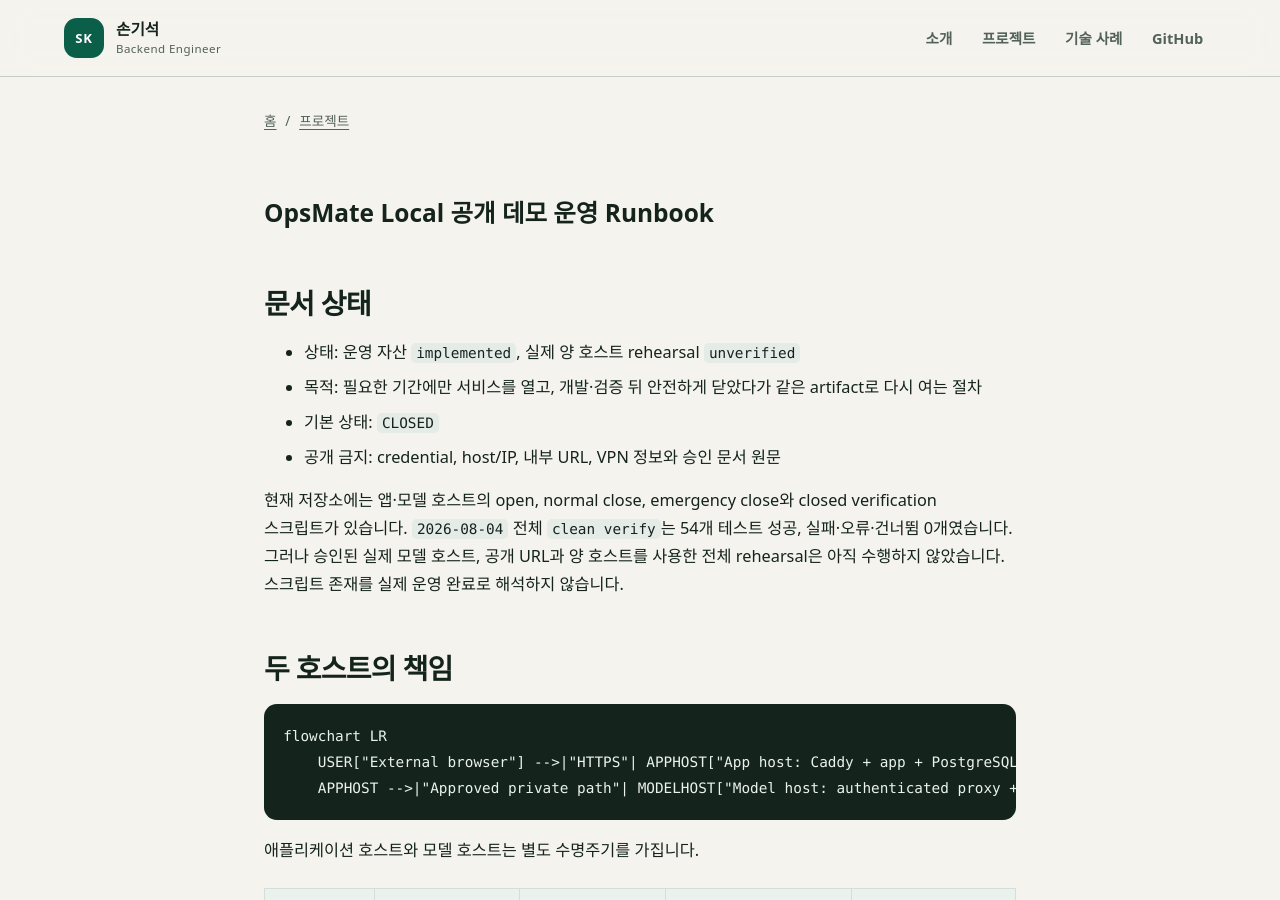
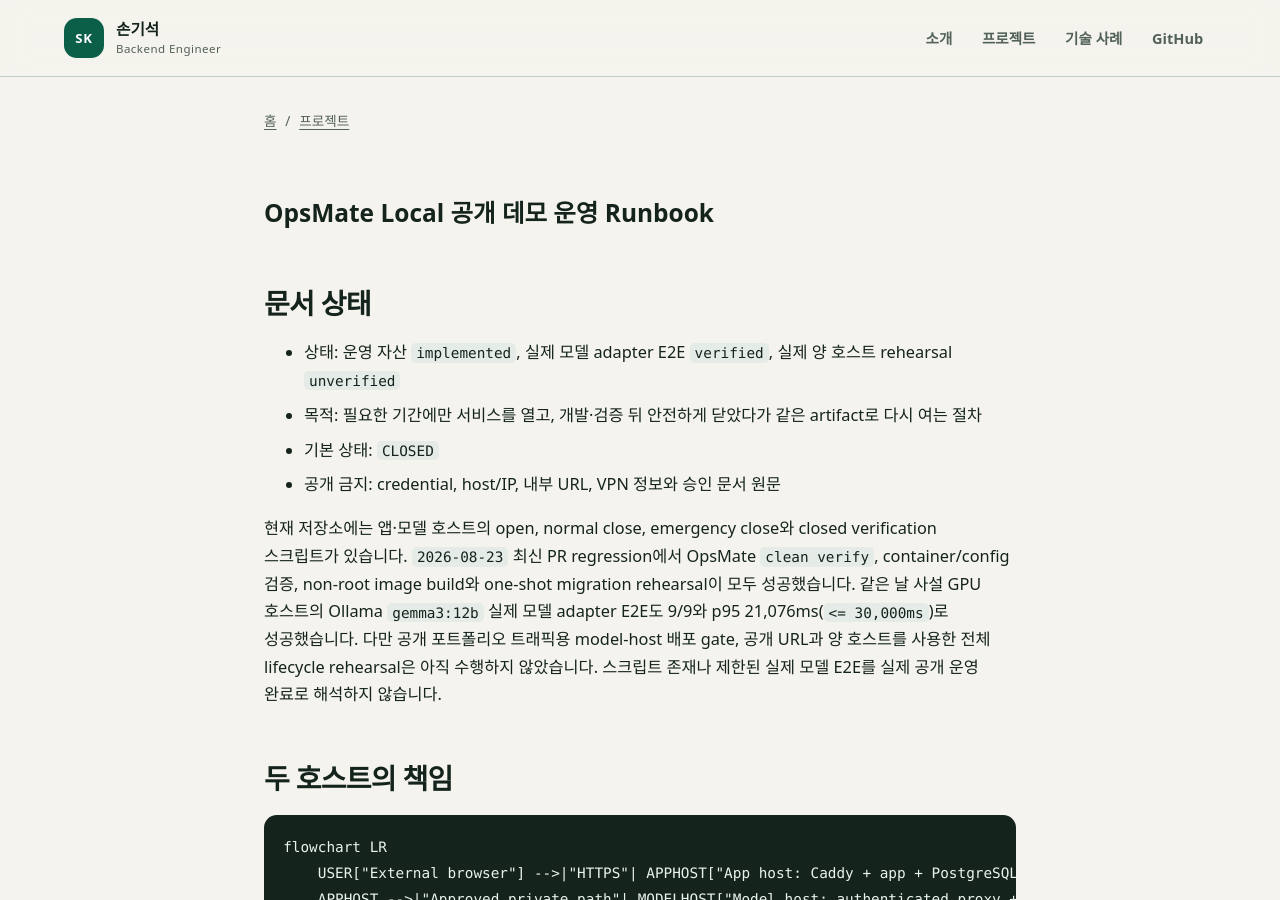
Before and after one commit to son1004007/engineering-career-portfolio, a Jekyll site: the page built from 02_projects/opsmate-local/docs/SERVICE_RUNBOOK.md, in a window 1280 px wide and 900 px high. Built offline with Jekyll 4.4.1, drawn with Linux system fonts in a browser that asks for light colours; our own code applies the rules of GitHub Pages for plain Markdown files; some of the changed text lies outside the part shown.

Commit message:
docs: sync OpsMate runbook verification state

```diff
--- a/02_projects/opsmate-local/docs/SERVICE_RUNBOOK.md
+++ b/02_projects/opsmate-local/docs/SERVICE_RUNBOOK.md
@@ -2,12 +2,12 @@
 
 ## 문서 상태
 
-- 상태: 운영 자산 `implemented`, 실제 양 호스트 rehearsal `unverified`
+- 상태: 운영 자산 `implemented`, 실제 모델 adapter E2E `verified`, 실제 양 호스트 rehearsal `unverified`
 - 목적: 필요한 기간에만 서비스를 열고, 개발·검증 뒤 안전하게 닫았다가 같은 artifact로 다시 여는 절차
 - 기본 상태: `CLOSED`
 - 공개 금지: credential, host/IP, 내부 URL, VPN 정보와 승인 문서 원문
 
-현재 저장소에는 앱·모델 호스트의 open, normal close, emergency close와 closed verification 스크립트가 있습니다. `2026-08-04` 전체 `clean verify`는 54개 테스트 성공, 실패·오류·건너뜀 0개였습니다. 그러나 승인된 실제 모델 호스트, 공개 URL과 양 호스트를 사용한 전체 rehearsal은 아직 수행하지 않았습니다. 스크립트 존재를 실제 운영 완료로 해석하지 않습니다.
+현재 저장소에는 앱·모델 호스트의 open, normal close, emergency close와 closed verification 스크립트가 있습니다. `2026-08-23` 최신 PR regression에서 OpsMate `clean verify`, container/config 검증, non-root image build와 one-shot migration rehearsal이 모두 성공했습니다. 같은 날 사설 GPU 호스트의 Ollama `gemma3:12b` 실제 모델 adapter E2E도 9/9와 p95 21,076ms(`<= 30,000ms`)로 성공했습니다. 다만 공개 포트폴리오 트래픽용 model-host 배포 gate, 공개 URL과 양 호스트를 사용한 전체 lifecycle rehearsal은 아직 수행하지 않았습니다. 스크립트 존재나 제한된 실제 모델 E2E를 실제 공개 운영 완료로 해석하지 않습니다.
 
 ## 두 호스트의 책임
 
@@ -58,6 +58,8 @@
 - [ ] Ollama 자체 host port는 노출하지 않음
 - [ ] Ollama image full digest, 모델 tag와 실제 content ID를 고정함
 - [ ] 한 GPU만 선택하고 다른 workload를 변경하지 않음
+
+`2026-08-23` 실제 모델 adapter E2E는 모델 호환성·구조화 출력·서버 검증·저장 경계를 확인한 증거입니다. 위 체크리스트는 **공개 포트폴리오 트래픽을 처리하는 실제 model-host 운영 gate**이므로 별도로 충족해야 합니다.
 
 모델 `open-model.sh`는 승인 flag가 정확히 `YES`인지 Docker, GPU, network 또는 model 작업보다 먼저 확인합니다. 승인이 없으면 여기서 중단하고 유료 API나 다른 모델로 자동 전환하지 않습니다.
 
@@ -275,4 +277,4 @@
 - close 뒤 합성 workspace 삭제와 외부 접근 차단 확인
 - 공개 문서와 evidence label이 실제 결과와 일치
 
-현재는 배포 자산까지 구현했지만 실제 승인 모델·공개 URL·외부 정책·양 호스트 rehearsal이 남아 있습니다. 따라서 서비스가 실제로 열려 있거나 운영 검증이 끝났다고 표시하지 않습니다.
+현재 실제 모델 adapter E2E와 최신 CI regression은 검증됐습니다. 공개 포트폴리오 트래픽용 model-host 운영 gate, public URL·외부 정책·양 호스트 lifecycle rehearsal은 남아 있습니다. 따라서 서비스가 실제로 열려 있거나 운영 검증이 끝났다고 표시하지 않습니다.
```
